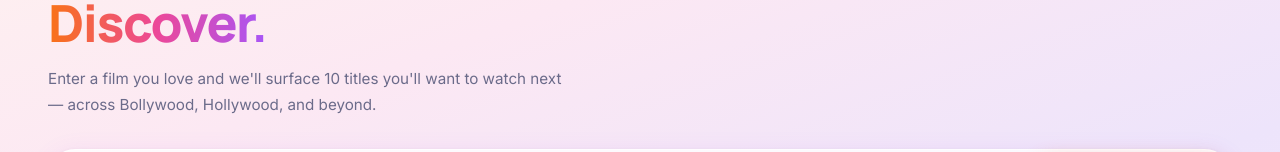
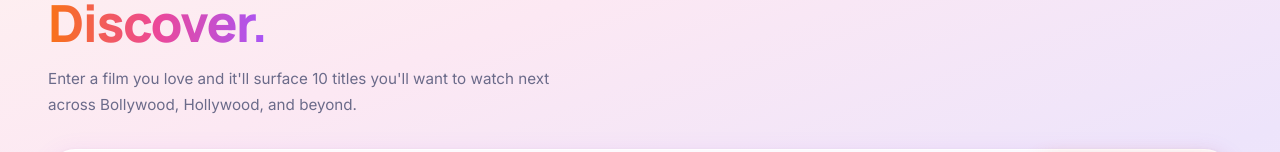
Before and after one commit to hoshangsheth/Movies-Games-Recommendation-Engine, a React (Vite) app in the folder frontend/: page /movies in a window 1280 px wide. Shown: the part 232-384 px from the top of the page. Built offline with nearby package versions, Linux system fonts and the light colour scheme; no server answers.

Commit message:
Update subtitle text in MoviesPage component

```diff
--- a/frontend/src/pages/MoviesPage.jsx
+++ b/frontend/src/pages/MoviesPage.jsx
@@ -21,7 +21,7 @@
         eyebrow="Cinema Discovery"
         title="Lights. Camera."
         titleAccent="Discover."
-        subtitle="Enter a film you love and we'll surface 10 titles you'll want to watch next — across Bollywood, Hollywood, and beyond."
+        subtitle="Enter a film you love and it'll surface 10 titles you'll want to watch next across Bollywood, Hollywood, and beyond."
       />
 
       <SearchBar
```
